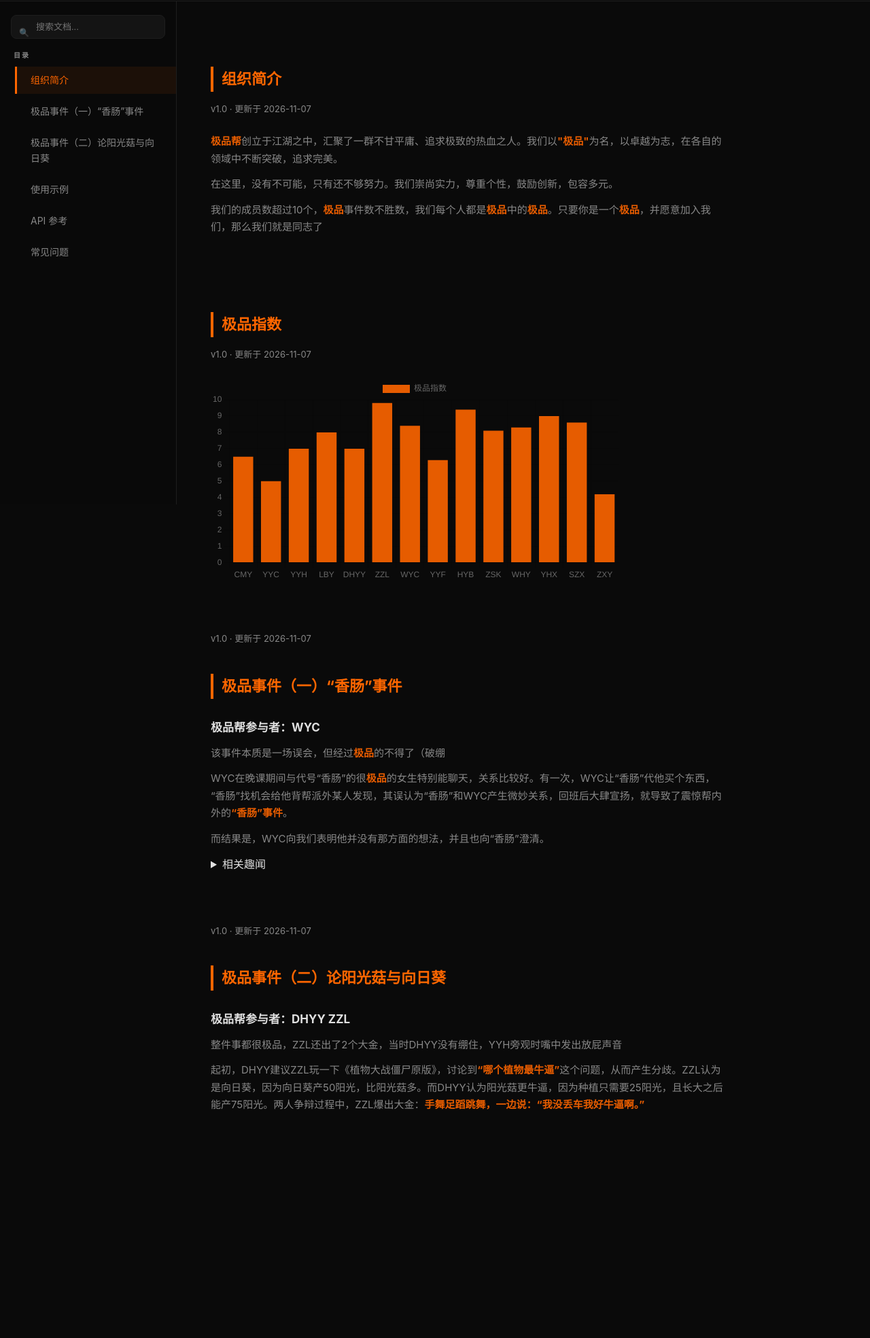
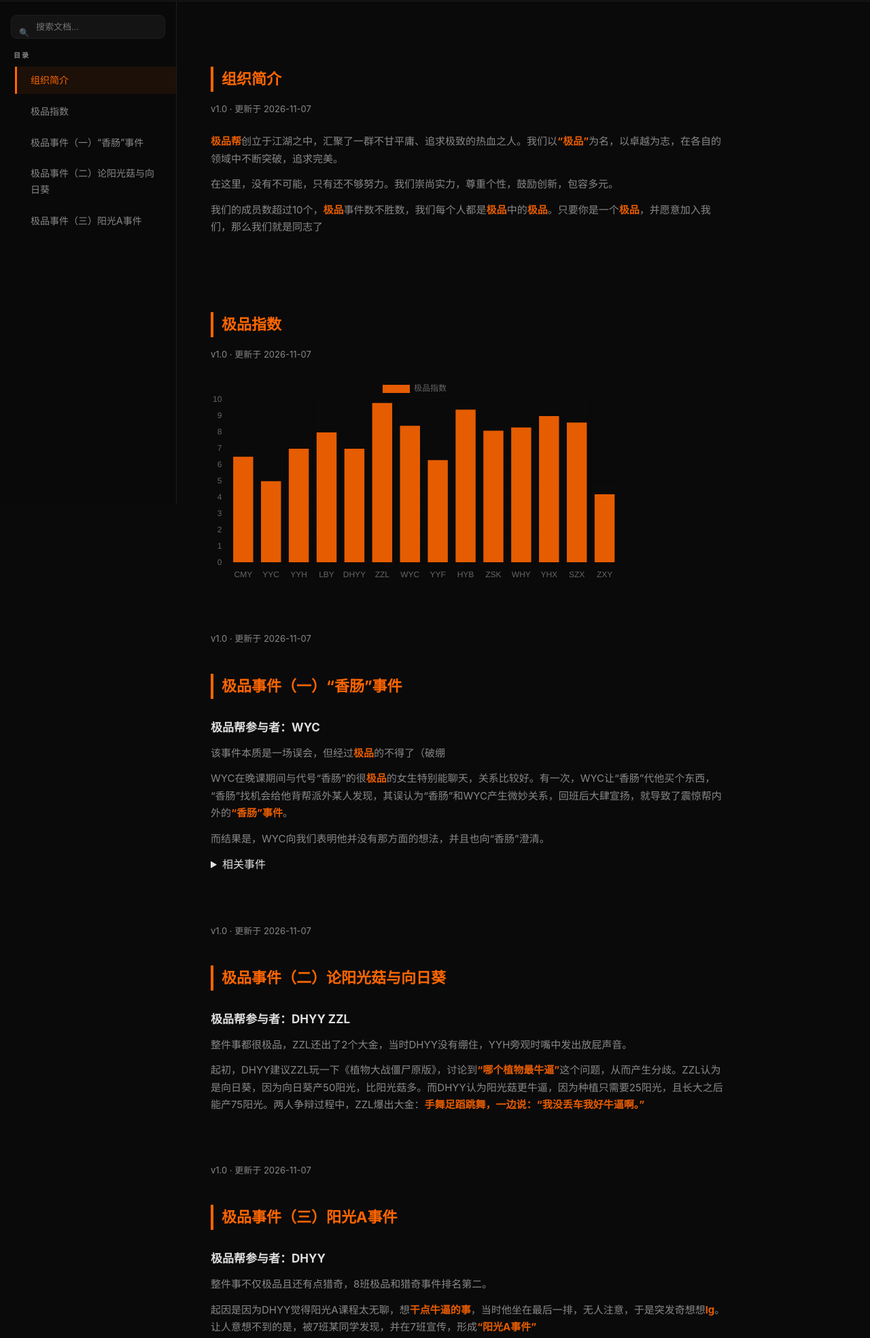
Before and after one commit to Aaronddl/JiPinBangDocs, a plain HTML site: page index.html in a window 1280 px wide. Shown: the part 58-2026 px from the top of the page at 68% size. Before the commit the page ends 1832 px from the top, so only its background shows below. Drawn offline with nearby package versions, Linux system fonts and the light colour scheme.

Commit message:
Update index.html

```diff
--- a/index.html
+++ b/index.html
@@ -232,11 +232,10 @@
         <div class="toc-label">目录</div>
         <ul class="toc-list" id="tocList">
             <li><a href="#intro" class="active">组织简介</a></li>
+            <li><a href="#chart" class="active">极品指数</a></li>
             <li><a href="#event-“香肠”事件">极品事件（一）“香肠”事件</a></li>
             <li><a href="#event-论阳光菇与向日葵">极品事件（二）论阳光菇与向日葵</a></li>
-            <li><a href="#usage">使用示例</a></li>
-            <li><a href="#api">API 参考</a></li>
-            <li><a href="#faq">常见问题</a></li>
+            <li><a href="#event-阳光A事件">极品事件（三）阳光A事件</a></li>
         </ul>
     </aside>
 
@@ -246,7 +245,7 @@
         <section id="intro" class="reveal">
             <h2>组织简介</h2>
             <p class="meta">v1.0 · 更新于 2026-11-07</p>
-            <p><b>极品帮</b>创立于江湖之中，汇聚了一群不甘平庸、追求极致的热血之人。我们以<b>"极品"</b>为名，以卓越为志，在各自的领域中不断突破，追求完美。</p>
+            <p><b>极品帮</b>创立于江湖之中，汇聚了一群不甘平庸、追求极致的热血之人。我们以<b>“极品”</b>为名，以卓越为志，在各自的领域中不断突破，追求完美。</p>
             <p>在这里，没有不可能，只有还不够努力。我们崇尚实力，尊重个性，鼓励创新，包容多元。</p>
             <p>我们的成员数超过10个，<b>极品</b>事件数不胜数，我们每个人都是<b>极品</b>中的<b>极品</b>。只要你是一个<b>极品</b>，并愿意加入我们，那么我们就是同志了</p>
         </section>
@@ -285,17 +284,24 @@
             <p>WYC在晚课期间与代号“香肠”的很<b>极品</b>的女生特别能聊天，关系比较好。有一次，WYC让“香肠”代他买个东西，“香肠”找机会给他背帮派外某人发现，其误认为“香肠”和WYC产生微妙关系，回班后大肆宣扬，就导致了震惊帮内外的<b>“香肠”事件</b>。</p>
             <p>而结果是，WYC向我们表明他并没有那方面的想法，并且也向“香肠”澄清。</p>
             <details>
-                <summary>相关趣闻</summary>
+                <summary>相关事件</summary>
                 <p>YYH记录此事件时，用水笔在记事本上书写，字迹过于丑陋，于是DHYY、LBY和ZZL对其展开“破译”，DHYY将<b>“‘香肠’事件”</b>误认为<b>“‘香肠肿’事件”</b>（我们都没有<b>轻松绷住</b></p>
             </details>
         </section>
 
-        <section id="#event-论阳光菇与向日葵" class="reveal">
+        <section id="event-论阳光菇与向日葵" class="reveal">
             <p class="meta">v1.0 · 更新于 2026-11-07</p>
             <h2>极品事件（二）论阳光菇与向日葵</h2>
             <h3>极品帮参与者：DHYY ZZL</h3>
-            <p>整件事都很极品，ZZL还出了2个大金，当时DHYY没有绷住，YYH旁观时嘴中发出放屁声音</p>
+            <p>整件事都很极品，ZZL还出了2个大金，当时DHYY没有绷住，YYH旁观时嘴中发出放屁声音。</p>
             <p>起初，DHYY建议ZZL玩一下《植物大战僵尸原版》，讨论到<b>“哪个植物最牛逼”</b>这个问题，从而产生分歧。ZZL认为是向日葵，因为向日葵产50阳光，比阳光菇多。而DHYY认为阳光菇更牛逼，因为种植只需要25阳光，且长大之后能产75阳光。两人争辩过程中，ZZL爆出大金：<b>手舞足蹈跳舞，一边说：“我没丢车我好牛逼啊。”</b></p>
+        </section>
+        <section id="event-阳光A事件" class="reveal">
+            <p class="meta">v1.0 · 更新于 2026-11-07</p>
+            <h2>极品事件（三）阳光A事件</h2>
+            <h3>极品帮参与者：DHYY</h3>
+            <p>整件事不仅极品且还有点猎奇，8班极品和猎奇事件排名第二。</p>
+            <p>起因是因为DHYY觉得阳光A课程太无聊，想<b>干点牛逼的事</b>，当时他坐在最后一排，无人注意，于是突发奇想想<b>lg</b>。让人意想不到的是，被7班某同学发现，并在7班宣传，形成<b>“阳光A事件”</b></b></p>
         </section>
 
     </main>
```
